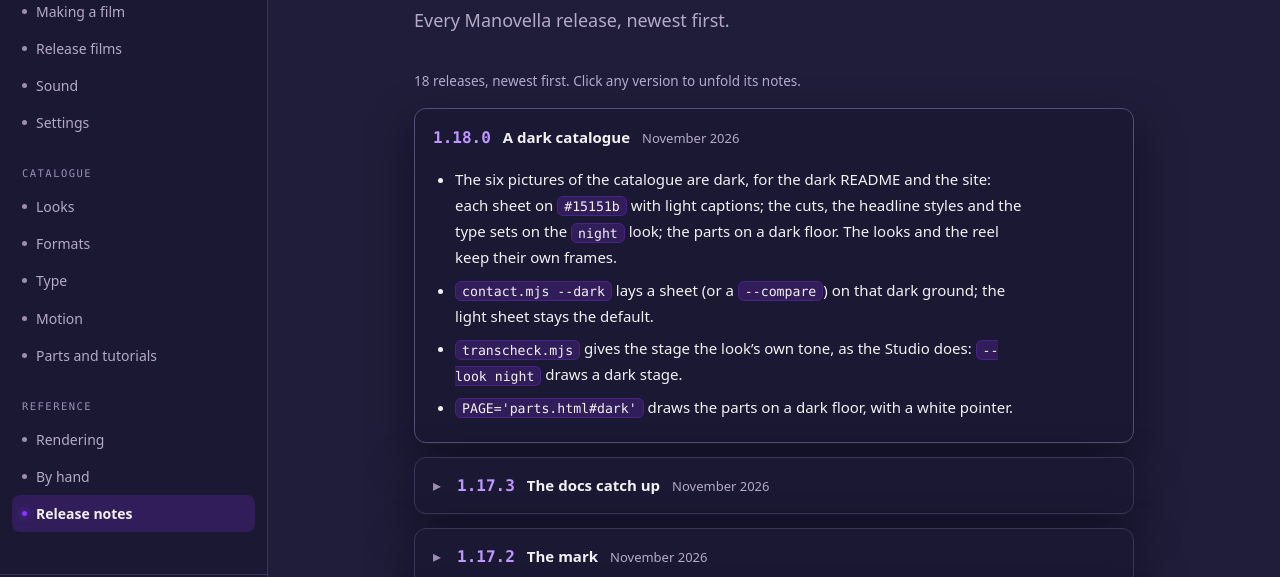
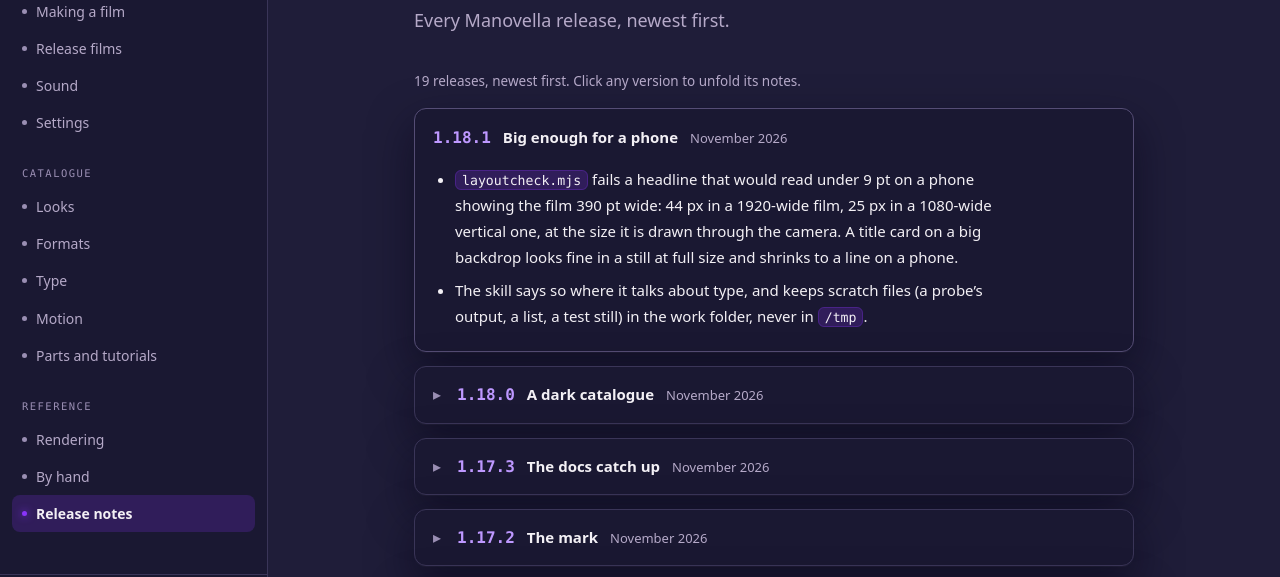
Before and after one commit to gfazioli/manovella, a plain HTML site: page site/guide/releases.html in a window 1280 px wide. Shown: the part 184-761 px from the top of the page. Drawn offline with Linux system fonts and the light colour scheme; a web font is replaced by a local one.

Commit message:
Manovella 1.18.1

```diff
--- a/plugins/manovella/skills/site-promo-film/studio/studio.json
+++ b/plugins/manovella/skills/site-promo-film/studio/studio.json
@@ -1,7 +1,7 @@
 {
   "name": "Manovella",
   "id": "manovella",
-  "version": "1.18.0",
+  "version": "1.18.1",
   "ping": "/api/ping",
   "hint": "Manovella opens from Claude Code: /manovella:studio.",
   "width": 1480,
--- a/site/guide/releases.html
+++ b/site/guide/releases.html
@@ -38,13 +38,26 @@
         <p class="lead">Every Manovella release, newest first.</p>
 
         <div id="releases" class="rel-list">
-          <p class="rel-count">18 releases, newest first. Click any version to unfold its notes.</p>
+          <p class="rel-count">19 releases, newest first. Click any version to unfold its notes.</p>
         <section class="rel rel-latest">
           <div class="rel-head">
+            <span class="rel-ver">1.18.1</span>
+            <span class="rel-name">Big enough for a phone</span>
+            <span class="rel-date">November 2026</span>
+          </div>
+          <div class="rel-body">
+            <ul>
+              <li><code>layoutcheck.mjs</code> fails a headline that would read under 9 pt on a phone showing the film 390 pt wide: 44 px in a 1920-wide film, 25 px in a 1080-wide vertical one, at the size it is drawn through the camera. A title card on a big backdrop looks fine in a still at full size and shrinks to a line on a phone.</li>
+              <li>The skill says so where it talks about type, and keeps scratch files (a probe&rsquo;s output, a list, a test still) in the work folder, never in <code>/tmp</code>.</li>
+            </ul>
+          </div>
+        </section>
+        <details class="rel">
+          <summary><div class="rel-head">
             <span class="rel-ver">1.18.0</span>
             <span class="rel-name">A dark catalogue</span>
             <span class="rel-date">November 2026</span>
-          </div>
+          </div></summary>
           <div class="rel-body">
             <ul>
               <li>The six pictures of the catalogue are dark, for the dark README and the site: each sheet on <code>#15151b</code> with light captions; the cuts, the headline styles and the type sets on the <code>night</code> look; the parts on a dark floor. The looks and the reel keep their own frames.</li>
@@ -53,7 +66,7 @@
               <li><code>PAGE='parts.html#dark'</code> draws the parts on a dark floor, with a white pointer.</li>
             </ul>
           </div>
-        </section>
+        </details>
         <details class="rel">
           <summary><div class="rel-head">
             <span class="rel-ver">1.17.3</span>
```
Also changed, not shown: .claude-plugin/marketplace.json, plugins/manovella/.claude-plugin/plugin.json.
